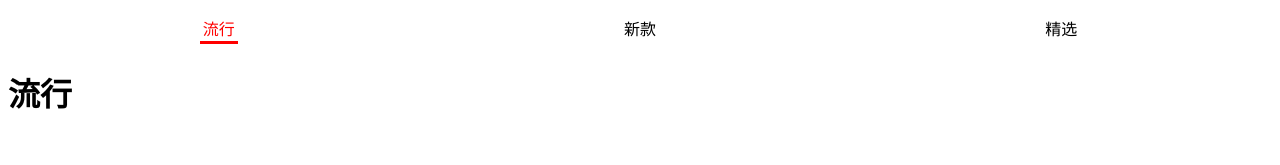
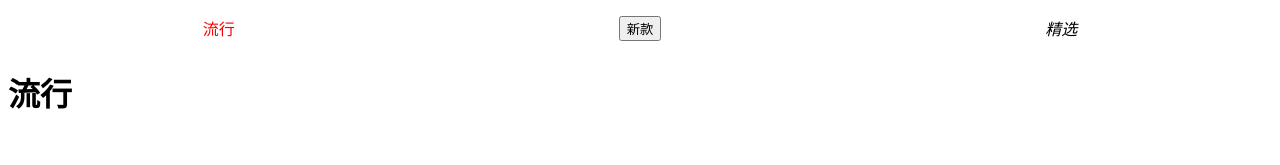
Before and after one commit to yzjgogo/vue3study, a React (Create React App) app in the folder react_scaffold/: page / in a window 1280 px wide. Shown: the top 165 px of the page. Built offline with nearby package versions, Linux system fonts and the light colour scheme.

Commit message:
提交一波代码

```diff
--- /dev/null
+++ b/react_scaffold/src/07_组件的插槽实现/nav-bar/style.css
@@ -0,0 +1,23 @@
+/* reset.css */
+h1, h2, body {
+  margin: 0;
+  padding: 0;
+}
+
+
+.nav-bar {
+  display: flex;
+  height: 40px;
+  line-height: 40px;
+  text-align: center;
+}
+
+.left, .right {
+  width: 80px;
+  background-color: #f00;
+}
+
+.center {
+  flex: 1;
+  background-color: #f80;
+}
--- /dev/null
+++ b/react_scaffold/src/08_组件作用域插槽/App.jsx
@@ -0,0 +1,46 @@
+import React, { Component } from 'react'
+import TabControl from './TabControl'
+
+export class App extends Component {
+  constructor() {
+    super()
+
+    this.state = {
+      titles: ["流行", "新款", "精选"],
+      tabIndex: 0
+    }
+  }
+
+  tabClick(tabIndex) {
+    this.setState({ tabIndex })
+  }
+
+  getTabItem(item) {
+    if (item === "流行") {
+      return <span>{item}</span>
+    } else if (item === "新款") {
+      return <button>{item}</button>
+    } else {
+      return <i>{item}</i>
+    }
+  }
+
+  render() {
+    const { titles, tabIndex } = this.state
+
+    return (
+      <div className='app'>
+        <TabControl
+          titles={titles}
+          tabClick={i => this.tabClick(i)}
+          //父组件提供样式：getTabItem返回的样式
+          //子组件提供数据：TabControl内部调用itemType(item)时，会把数据item带过来
+          itemType={item => this.getTabItem(item)}
+        />
+        <h1>{titles[tabIndex]}</h1>
+      </div>
+    )
+  }
+}
+
+export default App
--- /dev/null
+++ b/react_scaffold/src/08_组件作用域插槽/TabControl/index.jsx
@@ -0,0 +1,46 @@
+import React, { Component } from 'react'
+import "./style.css"
+
+export class TabControl extends Component {
+  constructor() {
+    super()
+
+    this.state = {
+      currentIndex: 0
+    }
+  }
+
+  itemClick(index) {
+    // 1.自己保存最新的index
+    this.setState({ currentIndex: index })
+
+    // 2.让父组件执行对应的函数
+    this.props.tabClick(index)
+  }
+
+  render() {
+    const { titles, itemType } = this.props
+    const { currentIndex } = this.state
+
+    return (
+      <div className='tab-control'>
+        {
+          titles.map((item, index) => {
+            return (
+              <div
+                className={`item ${index === currentIndex?'active':''}`}
+                key={item}
+                onClick={e => this.itemClick(index)}
+              >
+                {/* <span className='text'>{item}</span> */}
+                {itemType(item)}
+              </div>
+            )
+          })
+        }
+      </div>
+    )
+  }
+}
+
+export default TabControl
--- /dev/null
+++ b/react_scaffold/src/08_组件作用域插槽/TabControl/style.css
@@ -0,0 +1,19 @@
+.tab-control {
+  display: flex;
+  align-items: center;
+  height: 40px;
+  text-align: center;
+}
+
+.tab-control .item {
+  flex: 1;
+}
+
+.tab-control .item.active {
+  color: red;
+}
+
+.tab-control .item.active .text {
+  padding: 3px;
+  border-bottom: 3px solid red;
+}
--- a/react_scaffold/src/index.js
+++ b/react_scaffold/src/index.js
@@ -7,7 +7,9 @@
 // import App from "./03_组件开发嵌套关系/App"
 // import App from "./04_组件通信-父传子/App"
 // import App from "./05_组件通信-子传父/App"
-import App from "./06_组件通信案例练习/App"
+// import App from "./06_组件通信案例练习/App"
+// import App from "./07_组件的插槽实现/App"
+import App from "./08_组件作用域插槽/App"
 
 // 编写React代码, 并且通过React渲染出来对应的内容
 const root = ReactDOM.createRoot(document.querySelector("#root"))
```
Also changed, not shown: react_scaffold/src/07_组件的插槽实现/App.jsx (added, +37 -0 lines), react_scaffold/src/07_组件的插槽实现/nav-bar-two/index.jsx (added, +17 -0 lines), react_scaffold/src/07_组件的插槽实现/nav-bar/index.jsx (added, +24 -0 lines).
